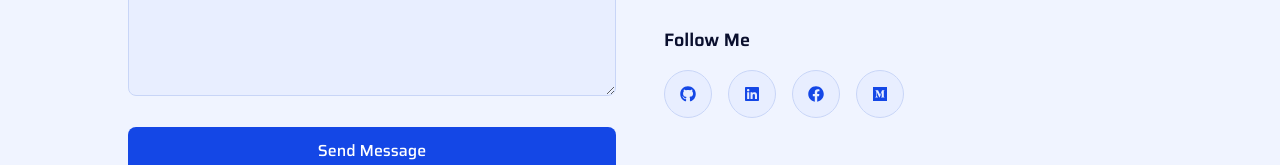
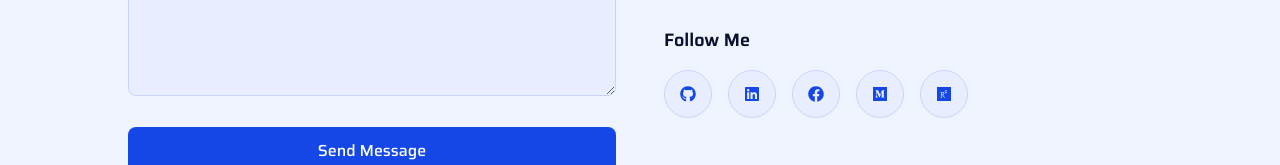
Before and after one commit to vinuraDG/Portfolio, a React (Vite) app: page / in a window 1280 px wide. Shown: the part 6591-6756 px from the top of the page. Built offline with nearby package versions, Linux system fonts and the light colour scheme.

Commit message:
modify social acc

```diff
--- a/src/components/contact.jsx
+++ b/src/components/contact.jsx
@@ -4,7 +4,7 @@ import {
   FaEnvelope, FaFacebook, FaGithub, FaMedium,
   FaMapMarkerAlt, FaPhone,
 } from "react-icons/fa";
-import { FaLinkedin } from "react-icons/fa6";
+import { FaLinkedin, FaResearchgate } from "react-icons/fa6";
 
 const inputStyle = {
   width: "100%",
@@ -48,6 +48,7 @@ const Contact = () => {
     { href: "https://www.linkedin.com/in/vinuradeelaka/", icon: FaLinkedin },
     { href: "https://web.facebook.com/vinura.deelaka.5/", icon: FaFacebook },
     { href: "https://medium.com/@vinuragamage123", icon: FaMedium },
+    { href: "https://www.researchgate.net/profile/Vinura-Deelaka", icon: FaResearchgate },
   ];
 
   return (
```
